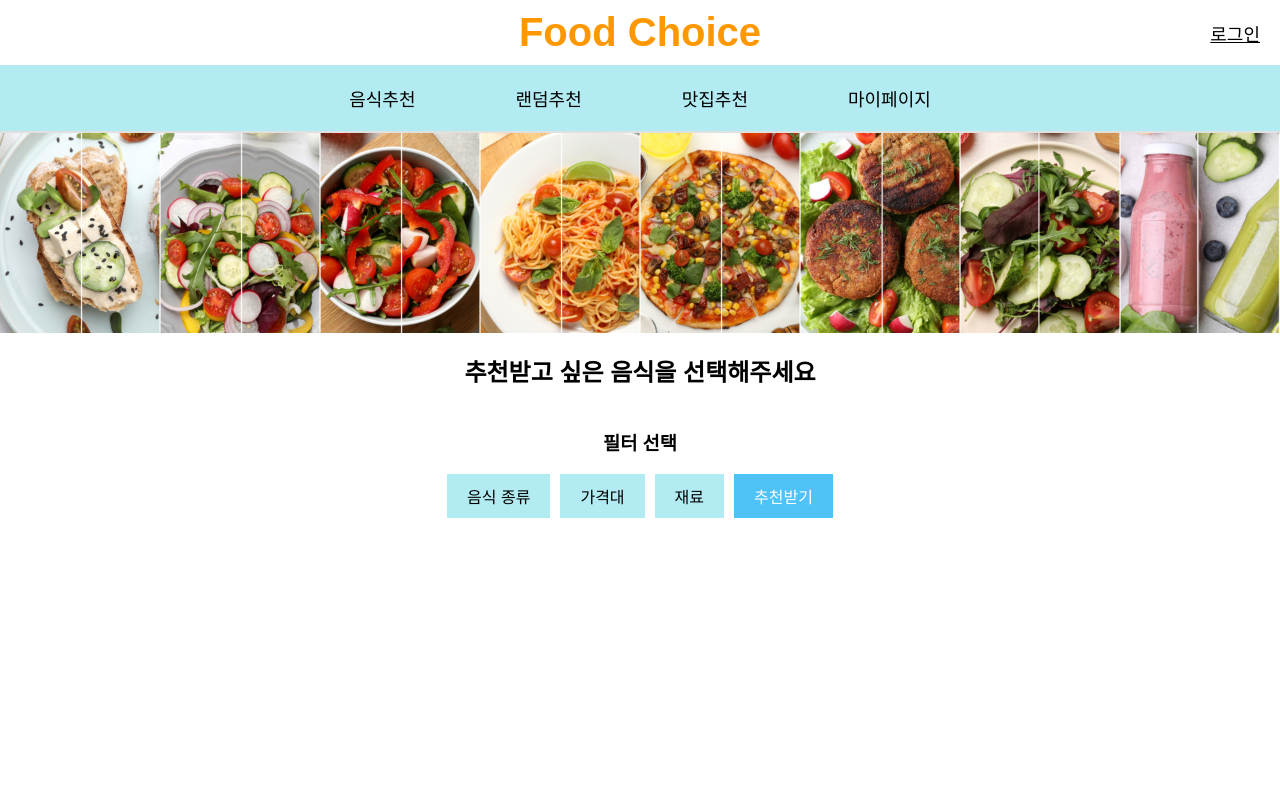
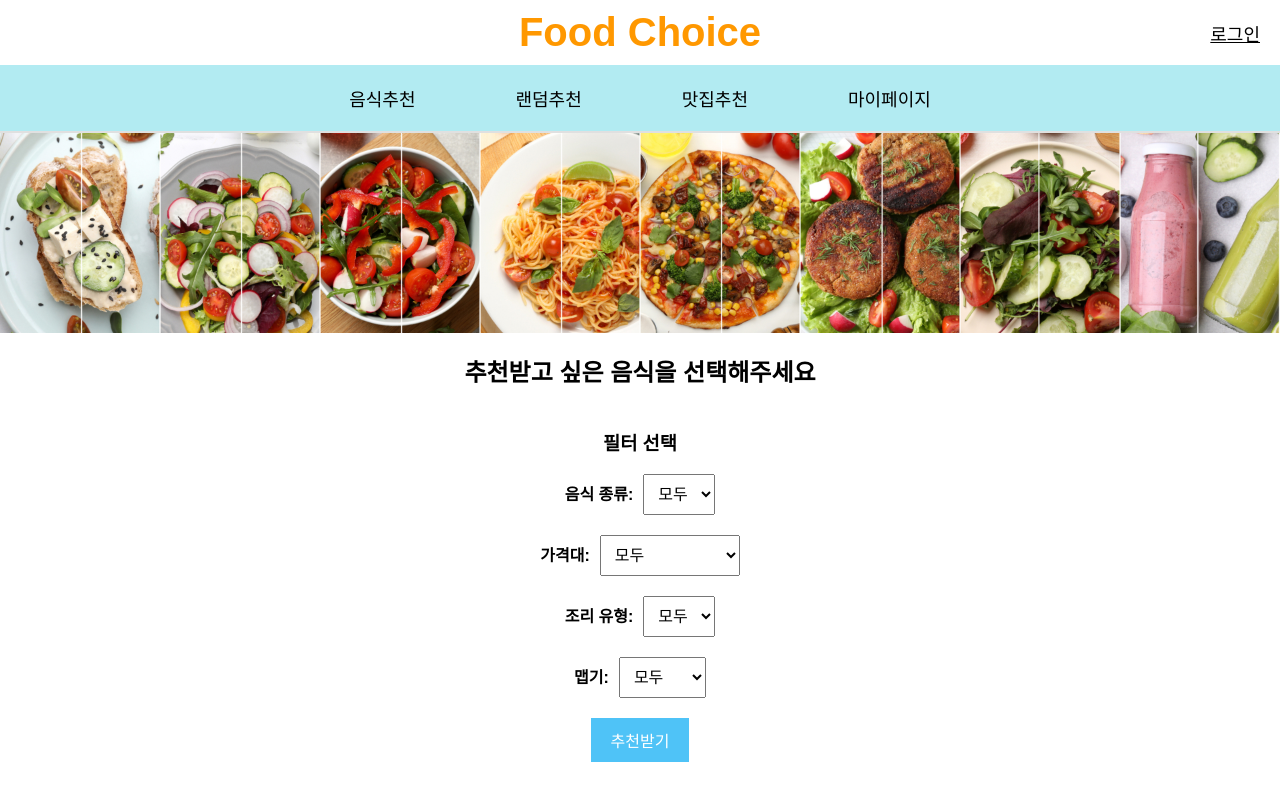
Before and after one commit to Jeon-Gun-Hee/foodrecommand_front, a Vue app: page / in a window 1280 px wide. Built offline with nearby package versions, Linux system fonts and the light colour scheme.

Commit message:
음식추천 가능 메인페이지에서 /음식추천

```diff
--- a/src/components/MainPage.vue
+++ b/src/components/MainPage.vue
@@ -1,31 +1,103 @@
 <template>
   <div class="main-page">
     <div class="image-banner">
-        <!-- 이미지 배너 부분 -->
       <img src="@/assets/banner.jpg" alt="음식 배너" class="banner-image"/>
     </div>
+
     <h2>추천받고 싶은 음식을 선택해주세요</h2>
+
     <div class="filter-section">
       <h3>필터 선택</h3>
+
+      <div class="filter-group">
+        <label for="category">음식 종류:</label>
+        <select v-model="filters.category" id="category" name="category">
+          <option value="">모두</option>
+          <option value="한식">한식</option>
+          <option value="일식">일식</option>
+          <option value="중식">중식</option>
+          <option value="양식">양식</option>
+          <option value="분식">분식</option>
+        </select>
+      </div>
+
+      <div class="filter-group">
+        <label for="price">가격대:</label>
+        <select v-model="filters.price" id="price" name="price">
+          <option value="">모두</option>
+          <option value="15000">15,000원 이하</option>
+          <option value="30000">30,000원 이하</option>
+          <option value="50000">50,000원 이하</option>
+        </select>
+      </div>
+
+      <div class="filter-group">
+        <label for="cooking_type">조리 유형:</label>
+        <select v-model="filters.cooking_type" id="cooking_type" name="cooking_type">
+          <option value="">모두</option>
+          <option value="구이">구이</option>
+          <option value="찌개">찌개</option>
+          <option value="볶음">볶음</option>
+        </select>
+      </div>
+
+      <div class="filter-group">
+        <label for="spiciness">맵기:</label>
+        <select v-model="filters.spiciness" id="spiciness" name="spiciness">
+          <option value="">모두</option>
+          <option value="순한맛">순한맛</option>
+          <option value="매운맛">매운맛</option>
+        </select>
+      </div>
+
       <div class="filter-buttons">
-          <button>음식 종류</button>
-          <button>가격대</button>
-          <button>재료</button>
-          <button class="recommend-button">추천받기</button>
+        <button class="recommend-button" @click="getFoodRecommendations">추천받기</button>
+      </div>
+    </div>
+
+    <div class="recommendation-section" v-if="recommendedFoods.length">
+      <h2>오늘의 추천 음식</h2>
+      <div class="recommended-foods">
+        <div v-for="food in recommendedFoods" :key="food.음식" class="food-item">
+          <img :src="food['이미지 URL']" :alt="food.음식" class="food-image" />
+          <p>{{ food.음식 }} - {{ food.가격대 }}원</p>
+        </div>
       </div>
     </div>
   </div>
 </template>
 
 <script>
+import axios from 'axios';
+
 export default {
-    name: 'MainPage',
+  data() {
+    return {
+      filters: {
+        category: '',
+        price: '',
+        cooking_type: '',
+        spiciness: ''
+      },
+      recommendedFoods: []
+    };
+  },
+  methods: {
+    async getFoodRecommendations() {
+      try {
+        console.log('필터로 요청 보내기:', JSON.parse(JSON.stringify(this.filters)));
+        const response = await axios.post('http://localhost:5001/api/recommend-foods', this.filters);
+        console.log('받은 음식 추천:', response.data);
+        this.recommendedFoods = response.data.slice(0, 3); // 최대 3개의 추천 음식만 표시
+      } catch (error) {
+        console.error('음식 추천 중 오류 발생:', error);
+      }
+    }
+  }
 };
 </script>
 
 <style scoped>
-
-
 .image-banner {
   width: 100%;
   display: flex;
@@ -39,6 +111,20 @@
 
 .filter-section {
   margin-top: 40px;
+}
+
+.filter-group {
+  margin-bottom: 20px;
+}
+
+label {
+  font-weight: bold;
+  margin-right: 10px;
+}
+
+select {
+  padding: 10px;
+  font-size: 16px;
 }
 
 .filter-buttons {
@@ -63,4 +149,14 @@
   background-color: #4fc3f7;
   color: white;
 }
+
+.recommendation-section {
+  margin-top: 20px;
+}
+
+.recommendation-section img {
+  width: 100px;
+  height: 100px;
+  object-fit: cover;
+}
 </style>
```
Lines whose indentation alone changed are shown as unchanged.
